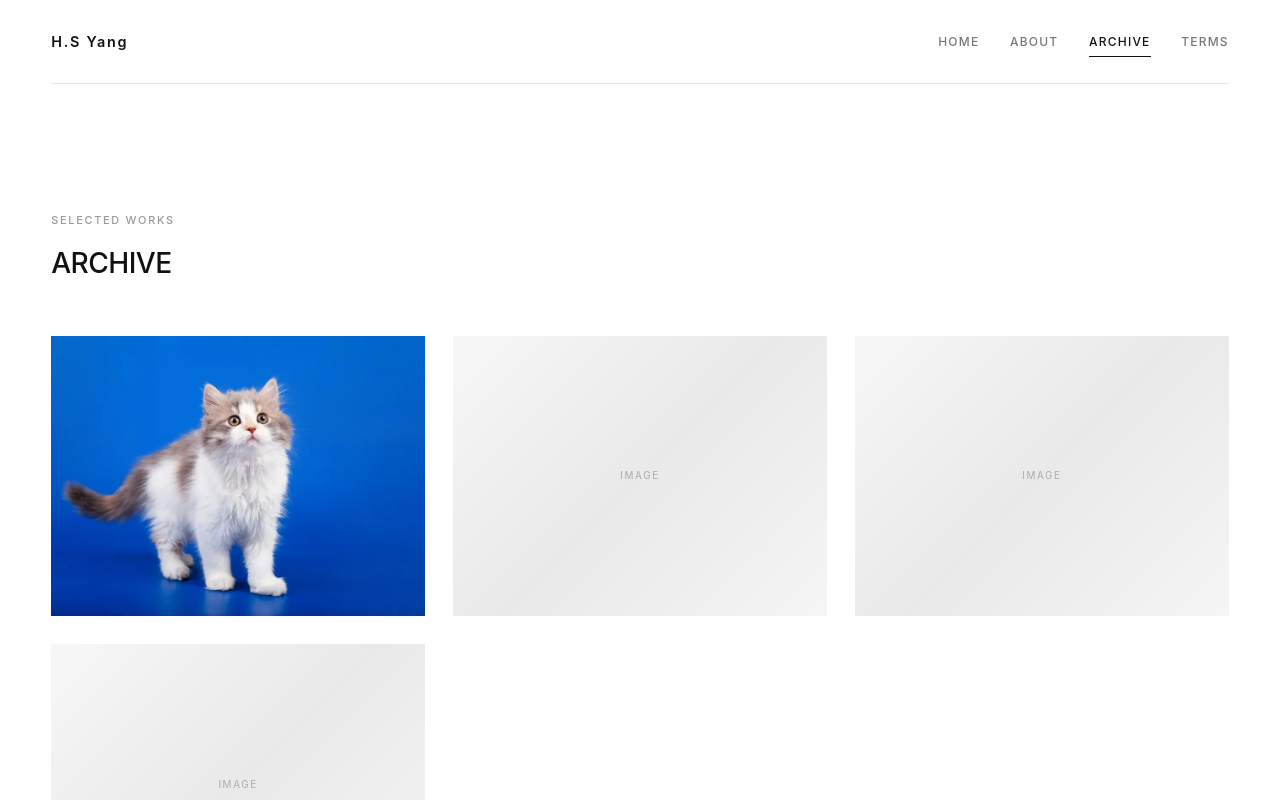
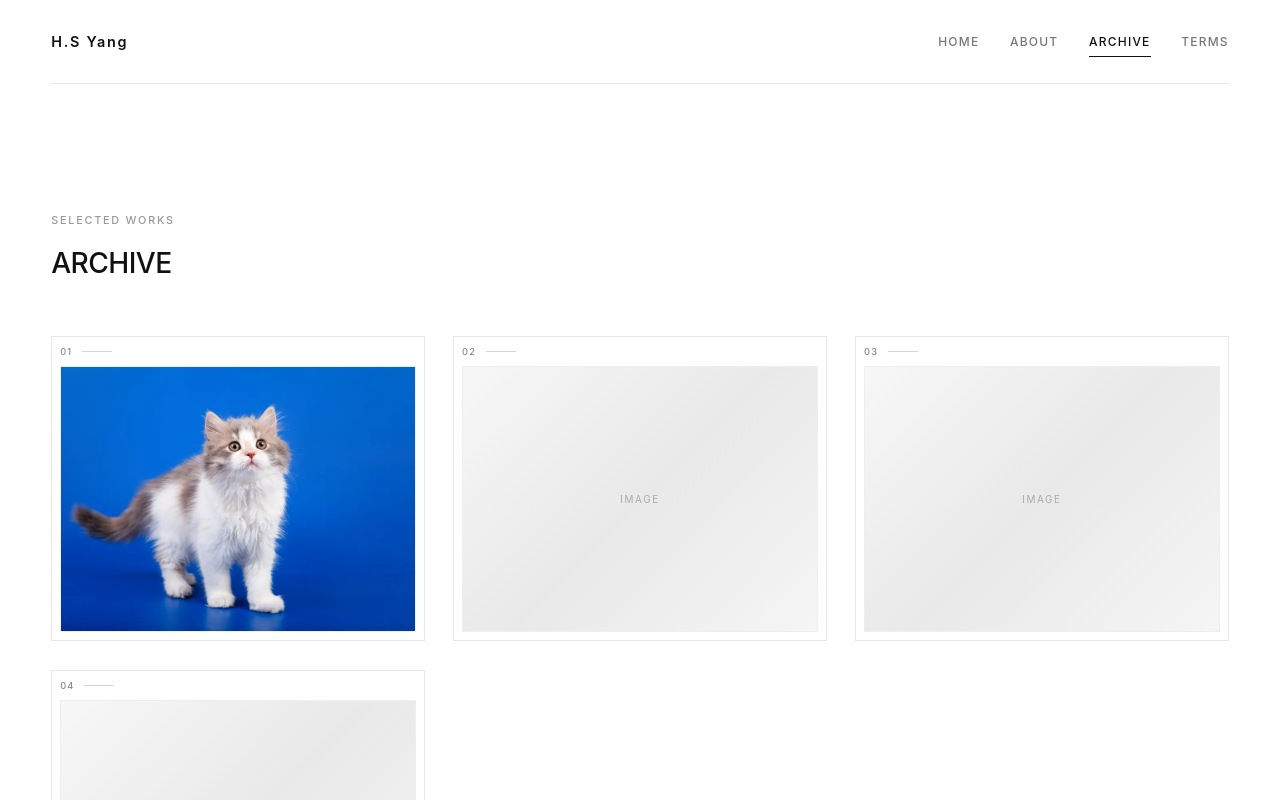
Before and after one commit to homegravity/architecture-portfolio, a React (Vite) app: page /archive in a window 1280 px wide. Shown: the top 800 px of the page. Built offline with nearby package versions, Linux system fonts and the light colour scheme; a web font is replaced by a local one.

Commit message:
아카이브 다듬기

```diff
--- a/src/pages/ArchivePage.css
+++ b/src/pages/ArchivePage.css
@@ -32,6 +32,14 @@
 
 .project-card {
   min-width: 0;
+  position: relative;
+  display: block;
+  padding: 8px;
+  border: 1px solid #e8e8e8;
+  background-color: #ffffff;
+  transition:
+    border-color 280ms ease,
+    transform 280ms ease;
 }
 
 .project-thumbnail {
@@ -47,6 +55,8 @@
       #f5f5f5 100%
     );
   place-items: center;
+  outline: 1px solid #eeeeee;
+  outline-offset: -1px;
 }
 
 
@@ -59,6 +69,8 @@
 
 .project-card:hover .project-thumbnail img {
   transform: scale(1.025);
+  border-color: #bdbdbd;
+  transform: translateY(-3px);
 }
 
 
@@ -119,6 +131,13 @@
 }
 
 @media (max-width: 600px) {
+  .project-card:hover {
+    transform: none;
+  }
+  .project-open-mark {
+    display: none;
+  }
+
   .archive-intro {
     margin-bottom: 36px;
   }
@@ -139,3 +158,77 @@
     transition: none;
   }
 }
+
+
+.project-card::before,
+.project-card::after {
+  content: '';
+  position: absolute;
+  z-index: 2;
+  width: 12px;
+  height: 12px;
+  pointer-events: none;
+  opacity: 0;
+  transition: opacity 220ms ease;
+}
+
+.project-card::before {
+  top: 3px;
+  left: 3px;
+  border-top: 1px solid #111111;
+  border-left: 1px solid #111111;
+}
+
+.project-card::after {
+  right: 3px;
+  bottom: 3px;
+  border-right: 1px solid #111111;
+  border-bottom: 1px solid #111111;
+}
+
+.project-card:hover::before,
+.project-card:hover::after {
+  opacity: 1;
+}
+
+.project-index {
+  display: flex;
+  margin-bottom: 7px;
+  align-items: center;
+  gap: 10px;
+  color: #888888;
+  font-size: 0.58rem;
+  font-weight: 500;
+  letter-spacing: 0.12em;
+}
+
+.project-index::after {
+  content: '';
+  width: 30px;
+  height: 1px;
+  background-color: #d5d5d5;
+  transition: background-color 220ms ease;
+}
+
+.project-card:hover .project-index::after {
+  background-color: #555555;
+}
+
+.project-open-mark {
+  position: absolute;
+  top: 9px;
+  right: 10px;
+  color: #555555;
+  font-size: 0.72rem;
+  opacity: 0;
+  pointer-events: none;
+  transform: translate(-4px, 4px);
+  transition:
+    opacity 220ms ease,
+    transform 280ms ease;
+}
+
+.project-card:hover .project-open-mark {
+  opacity: 1;
+  transform: translate(0, 0);
+}
--- a/src/pages/ArchivePage.jsx
+++ b/src/pages/ArchivePage.jsx
@@ -18,6 +18,20 @@ function ArchivePage() {
             to={`/archive/${project.slug}`}
             aria-label={`${project.title} 상세 페이지 보기`}
           >
+
+            <span className="project-index">
+              {String(project.id).padStart(2, '0')}
+            </span>
+
+            <span
+              className="project-open-mark"
+              aria-hidden="true"
+            >
+              ↗
+            </span>
+
+
+
             <div className="project-thumbnail">
               {project.thumbnail ? (
                 <img
--- a/src/pages/ProjectDetailPage.css
+++ b/src/pages/ProjectDetailPage.css
@@ -338,3 +338,7 @@
   opacity: 0.94;
   transform: scale(1.015);
 }
+
+.project-detail-image.is-wide {
+  grid-column: 1 / -1;
+}
--- a/src/pages/ProjectDetailPage.jsx
+++ b/src/pages/ProjectDetailPage.jsx
@@ -80,9 +80,11 @@ function ProjectDetailPage() {
         {project.images.length > 0
           ? project.images.map((image, index) => (
             <figure
-            className="project-detail-image"
-            key={`${image.src}-${index}`}
-          >
+              className={`project-detail-image ${
+                image.layout === 'wide' ? 'is-wide' : ''
+              }`}
+              key={`${image.src}-${index}`}
+            >
             <button
               className="project-image-button"
               type="button"
```
